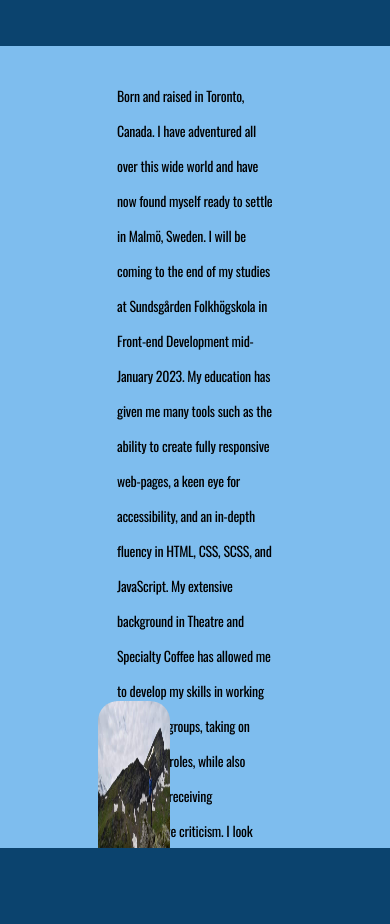
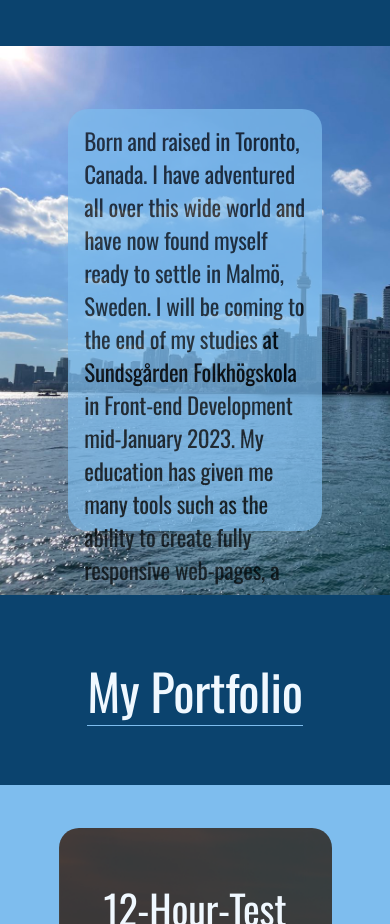
Before and after one commit to Rhibro/portfolio-2022, a plain HTML site: page index.html in a window 390 px wide. Shown: the part 920-1844 px from the top of the page. Drawn offline with nearby package versions, Linux system fonts and the light colour scheme.

Commit message:
making about responsive

```diff
--- a/index.html
+++ b/index.html
@@ -38,6 +38,7 @@
         <h2 class="about-me">About</h2>
     </section>
         <section class="info-box">
+                <section class="text-box-info">
                     <p class="info">Born and raised in Toronto, Canada. I have adventured all over this wide world and have now found myself
                         ready to settle in Malmö, Sweden. I will be coming to the end of my studies at Sundsgården Folkhögskola in Front-end
                         Development mid-January 2023. My education has given me many tools such as the ability to create fully responsive web-pages, a
@@ -46,11 +47,12 @@
                         giving and receiving constructive criticism. I look forward to working with a company where I am given new challenges everyday
                         and a supportive work environment where we can learn from each other.
                     </p>
-                    <container class="img-box-1">
-                            <img class="display-img-1" src="images/rock.jpg" alt="a woman standing amoungst mountains">
-                            <img class="display-img-2" src="images/mount.jpg" alt="a woman with arms spread over a hilly landscape">
-                            <img class="display-img-3" src="images/camel.jpg" alt="a woman sitting next to a camel">
-                    </container>
+                </section>
+                <!--<container class="img-box-1">
+                    <img class="display-img-1" src="images/rock.jpg" alt="a woman standing amoungst mountains">
+                    <img class="display-img-2" src="images/mount.jpg" alt="a woman with arms spread over a hilly landscape">
+                    <img class="display-img-3" src="images/camel.jpg" alt="a woman sitting next to a camel">
+                </container>--->
         </section>
     <section class="my-portfolio">
         <h3 class="portfolio-head">My Portfolio</h3>
--- a/styles/index.scss
+++ b/styles/index.scss
@@ -138,28 +138,39 @@ body {
     }
 
 .info-box {
-    background-color: #7ebdee;
+    background-image: url(../images/toronto.jpg);
+    background-repeat: no-repeat;
+    background-size: cover;
     height: 95vh;
     width: auto;
     display: flex;
     flex-wrap: wrap;
-    justify-content: center;
-    align-items: center;
+    justify-content: flex-start;
+    align-items: flex-start;
     overflow: hidden;
     }
 
+    .text-box-info {
+        width: 70vw;
+        height: 48vh;
+        background-color: #7ebdee;
+        opacity: 70%;
+        display: flex;
+        justify-content: center;
+        align-items: center;
+        border-radius: 20px;
+        margin: .5rem;
+    }
 
     .info {
         align-self: flex-start;
         font-style: normal;
         font-weight: 400;
-        font-size: calc(10px + 1vw);
-        line-height: 35px;
+        font-size: 28px;
+        line-height: 40px;
         letter-spacing: -0.25px;
         color: black;
-        margin: 2rem;
-        width: 40vw;
-        height: 65vh;
+        margin: 1rem;
     }
 
     .img-box-1 {
@@ -464,6 +475,48 @@ body {
 
 }
 
+@media screen and (max-width:1180px) {
+
+    .info-box {
+        height: 65vh;
+    }
+
+    .text-box-info {
+        width: 65vw;
+        height: 45vh;
+    }
+
+    .info {
+        font-size: 25px;
+        line-height: 36px;
+    }
+
+}
+
+@media screen and (max-width:1100px) {
+
+    .info-box {
+        align-items: center;
+        justify-content: center;
+    }
+
+    .text-box-info {
+        width: 65vw;
+        height: 50vh;
+    }
+
+}
+
+@media screen and (max-width:1010px) {
+
+    .text-box-info {
+        width: 65vw;
+        height: 55vh;
+    }
+
+}
+
+
 @media screen and (max-width:1000px) {
 
     .portfolio {
@@ -492,6 +545,20 @@ body {
 
     .fa-brands {
         font-size: 70px;
+    }
+
+}
+
+@media screen and (max-width:937px) {
+
+    .text-box-info {
+        width: 65vw;
+        height: 50vh;
+    }
+
+    .info {
+        font-size: 23px;
+        line-height: 33px;
     }
 
 }
```
Also changed, not shown: images/toronto.jpg (added), styles/index.css.
